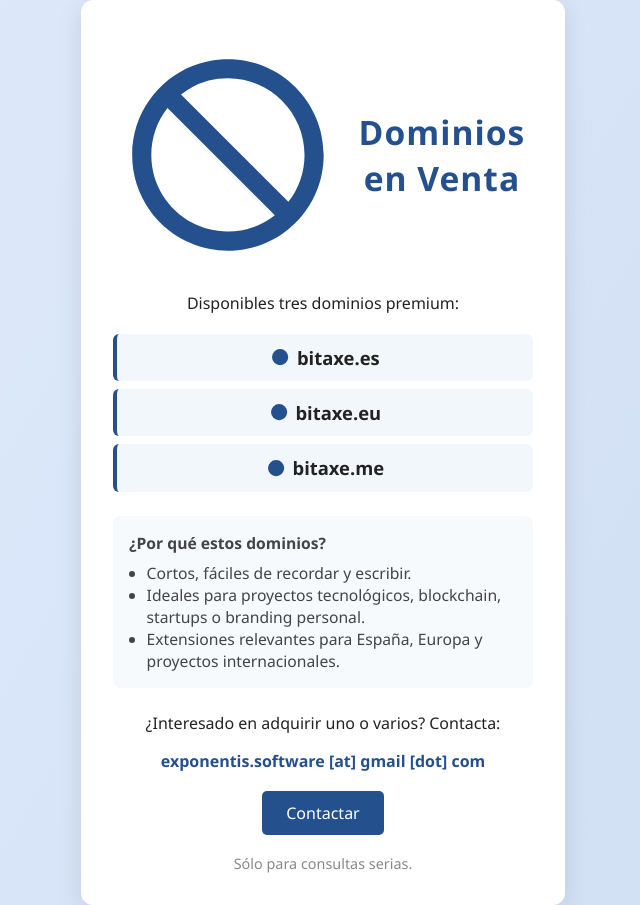
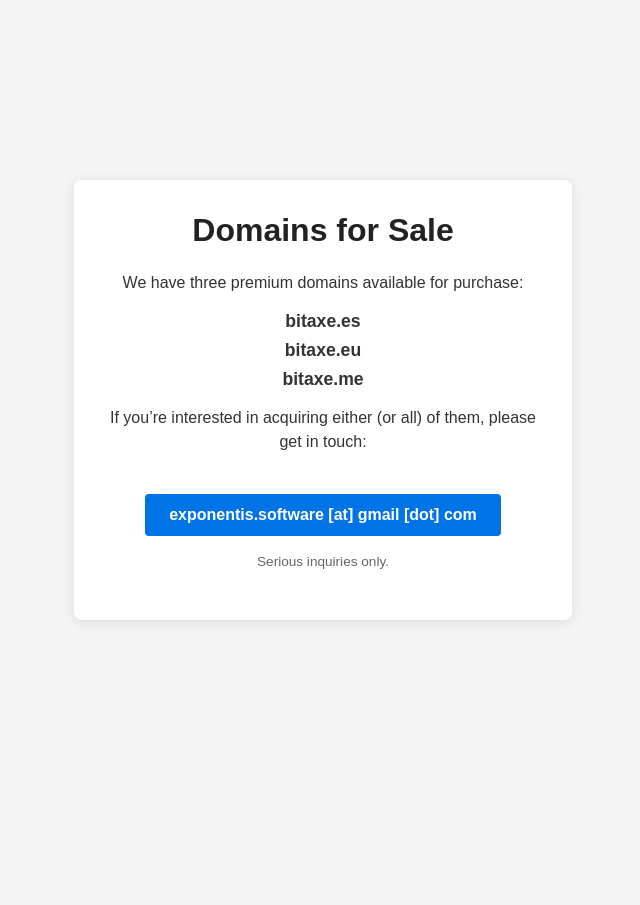
Before and after one commit to runciter2078/runciter2078.github.io, a plain HTML site: page index.html in a window 1280 px wide. Shown: the whole page, without its empty margins (317-957 px from the left). After the commit the page ends 800 px from the top, so only its background shows below. Drawn offline with Linux system fonts and the light colour scheme.

Commit message:
Update index.html

```diff
--- a/index.html
+++ b/index.html
@@ -1,154 +1,103 @@
 <!DOCTYPE html>
-<html lang="es">
+<html lang="en">
 <head>
   <meta charset="UTF-8">
   <meta name="viewport" content="width=device-width, initial-scale=1">
-  <title>Dominios Premium en Venta</title>
+  <title>Domains for Sale</title>
   <style>
     body {
-      font-family: 'Segoe UI', Arial, sans-serif;
-      background: linear-gradient(120deg, #e0eafc 0%, #cfdef3 100%);
-      color: #222;
+      font-family: Arial, sans-serif;
+      background: #f4f4f4;
+      color: #333;
       margin: 0;
       padding: 0;
-      min-height: 100vh;
       display: flex;
       align-items: center;
       justify-content: center;
+      min-height: 100vh;
     }
     .container {
       background: #fff;
-      padding: 2.5rem 2rem 2rem 2rem;
-      border-radius: 12px;
-      box-shadow: 0 4px 24px rgba(0,0,0,0.10);
-      max-width: 420px;
-      width: 100%;
+      padding: 2rem 1.5rem;
+      border-radius: 8px;
+      box-shadow: 0 2px 12px rgba(0,0,0,0.1);
       text-align: center;
+      max-width: 450px;
+      width: 90%;
     }
     h1 {
       margin-top: 0;
-      font-size: 2.1rem;
-      letter-spacing: 1px;
-      color: #24508e;
-      display: flex;
-      align-items: center;
-      justify-content: center;
-      gap: 0.5rem;
+      font-size: 2rem;
+      color: #222;
+    }
+    p {
+      margin: 1rem 0;
+      line-height: 1.5;
     }
     .domains-list {
       list-style: none;
       padding: 0;
-      margin: 1.2rem 0 1.5rem 0;
+      margin: 1rem 0;
     }
     .domains-list li {
-      background: #f2f7fb;
+      font-size: 1.1rem;
       margin: 0.5rem 0;
-      padding: 0.7rem 1rem;
-      border-radius: 6px;
-      font-size: 1.15rem;
-      font-weight: 500;
-      display: flex;
-      align-items: center;
-      justify-content: center;
-      gap: 0.4rem;
-      border-left: 4px solid #24508e;
     }
-    .domains-list svg {
-      width: 1.1em;
-      height: 1.1em;
-      vertical-align: middle;
-      color: #24508e;
+    .btn-contact {
+      display: inline-block;
+      margin-top: 1.5rem;
+      padding: 0.75rem 1.5rem;
+      border-radius: 4px;
+      background: #0073e6;
+      color: #fff;
+      text-decoration: none;
+      font-weight: bold;
+      transition: background 0.3s;
     }
-    .email-section {
-      margin: 1.5rem 0 0.7rem 0;
-    }
-    .contact-btn {
-      background: #24508e;
-      color: #fff;
-      border: none;
-      border-radius: 5px;
-      padding: 0.7rem 1.5rem;
-      font-size: 1rem;
-      cursor: pointer;
-      margin-top: 0.5rem;
-      transition: background 0.2s;
-      text-decoration: none;
-      display: inline-block;
-    }
-    .contact-btn:hover {
-      background: #18345a;
-    }
-    .why-section {
-      background: #f7fafc;
-      border-radius: 7px;
-      padding: 1rem;
-      margin: 1.2rem 0 0.8rem 0;
-      font-size: 0.98rem;
-      color: #444;
-      text-align: left;
+    .btn-contact:hover {
+      background: #005bb5;
     }
     .note {
-      font-size: 0.9rem;
-      color: #888;
-      margin-top: 1.2rem;
+      margin-top: 1rem;
+      font-size: 0.85rem;
+      color: #666;
     }
   </style>
 </head>
 <body>
+
   <div class="container">
-    <h1>
-      <!-- Icono de dominio SVG -->
-      <svg fill="none" viewBox="0 0 24 24"><path fill="currentColor" d="M12 2C6.48 2 2 6.48 2 12s4.48 10 10 10 10-4.48 10-10S17.52 2 12 2Zm0 18c-4.41 0-8-3.59-8-8 0-1.85.63-3.55 1.69-4.9l11.21 11.21A7.924 7.924 0 0 1 12 20Zm6.31-3.1L7.1 5.69A7.924 7.924 0 0 1 12 4c4.41 0 8 3.59 8 8 0 1.85-.63 3.55-1.69 4.9Z"/></svg>
-      Dominios en Venta
-    </h1>
-    <p>Disponibles tres dominios premium:</p>
+    <h1>Domains for Sale</h1>
+    <p>We have three premium domains available for purchase:</p>
     <ul class="domains-list">
-      <li>
-        <svg viewBox="0 0 20 20" fill="currentColor"><circle cx="10" cy="10" r="8"/></svg>
-        <strong>bitaxe.es</strong>
-      </li>
-      <li>
-        <svg viewBox="0 0 20 20" fill="currentColor"><circle cx="10" cy="10" r="8"/></svg>
-        <strong>bitaxe.eu</strong>
-      </li>
-      <li>
-        <svg viewBox="0 0 20 20" fill="currentColor"><circle cx="10" cy="10" r="8"/></svg>
-        <strong>bitaxe.me</strong>
-      </li>
+      <li><strong>bitaxe.es</strong></li>
+      <li><strong>bitaxe.eu</strong></li>
+      <li><strong>bitaxe.me</strong></li>
     </ul>
-    <div class="why-section">
-      <strong>¿Por qué estos dominios?</strong>
-      <ul style="margin:0.5rem 0 0 1.1rem; padding:0; text-align:left;">
-        <li>Cortos, fáciles de recordar y escribir.</li>
-        <li>Ideales para proyectos tecnológicos, blockchain, startups o branding personal.</li>
-        <li>Extensiones relevantes para España, Europa y proyectos internacionales.</li>
-      </ul>
+    <p>If you’re interested in acquiring either (or all) of them, please get in touch:</p>
+    <div id="email-contact">
+      <a class="btn-contact" href="#">Contact Us</a>
     </div>
-    <div class="email-section">
-      <p>¿Interesado en adquirir uno o varios? Contacta:</p>
-      <span id="email-link"></span>
-    </div>
-    <div>
-      <a href="#" class="contact-btn" id="email-btn">Contactar</a>
-    </div>
-    <div class="note">
-      Sólo para consultas serias.
-    </div>
+    <p class="note">Serious inquiries only.</p>
   </div>
+
   <script>
-    // Ofuscación básica del correo
+    // Ofuscar email para bots
     (function(){
       var u = "exponentis.software";
       var d = "gmail.com";
-      var mailto = u + "@" + d;
-      var link = '<a href="mailto:'+mailto+'" style="color:#24508e;font-weight:bold;text-decoration:none;">'+u+' [at] '+d.replace('.', ' [dot] ')+'</a>';
-      document.getElementById('email-link').innerHTML = link;
-      // Botón de contacto
-      document.getElementById('email-btn').addEventListener('click', function(e){
-        e.preventDefault();
-        window.location.href = "mailto:"+mailto;
-      });
+      var mailto = 'mailto:' + u + '@' + d;
+      var display = u + ' [at] ' + d.replace('.', ' [dot] ');
+      var link = document.createElement('a');
+      link.href = mailto;
+      link.className = 'btn-contact';
+      link.textContent = display;
+      var container = document.getElementById('email-contact');
+      // reemplazamos el botón placeholder
+      container.innerHTML = '';
+      container.appendChild(link);
     })();
   </script>
+
 </body>
 </html>
```
